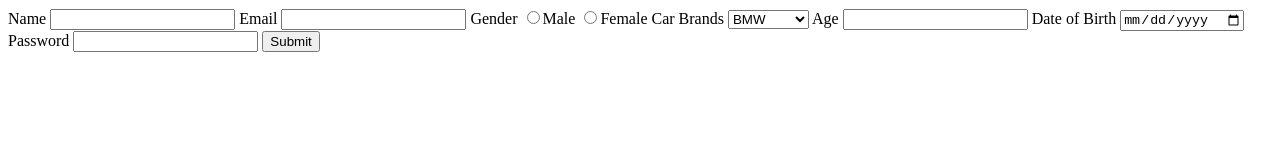
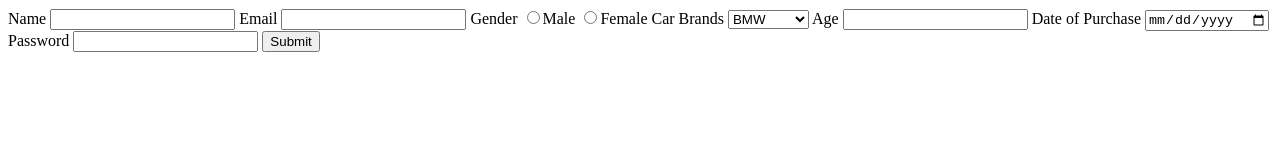
Before and after one commit to acciojob/car-insurance-form-narayanshettigar, a website: page main.html in a window 1280 px wide. Drawn offline with Linux system fonts and the light colour scheme.

Commit message:
created a submission

```diff
--- a/main.html
+++ b/main.html
@@ -29,8 +29,8 @@
   <label for="age">Age</label>
   <input type="number" id="age" name="age" required>
 
-  <label for="dob">Date of Birth</label>
-  <input type="date" id="dob" name="dob" required>
+  <label for="dob">Date of Purchase</label>
+  <input type="date" id="dob" name="dop" required>
 
   <label for="password">Password</label>
   <input type="password" id="password" name="password" required>
```
